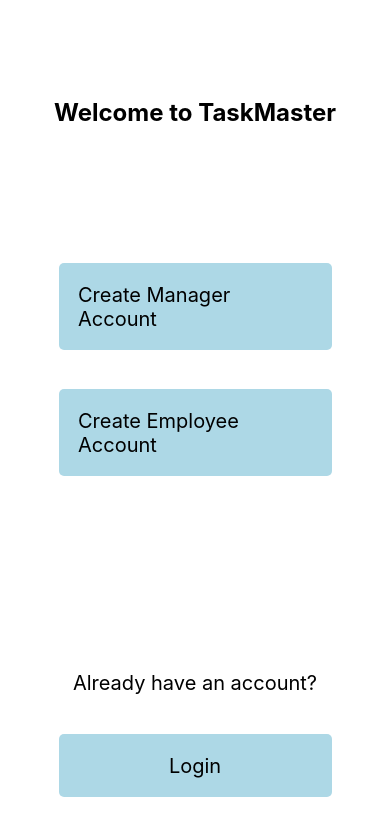
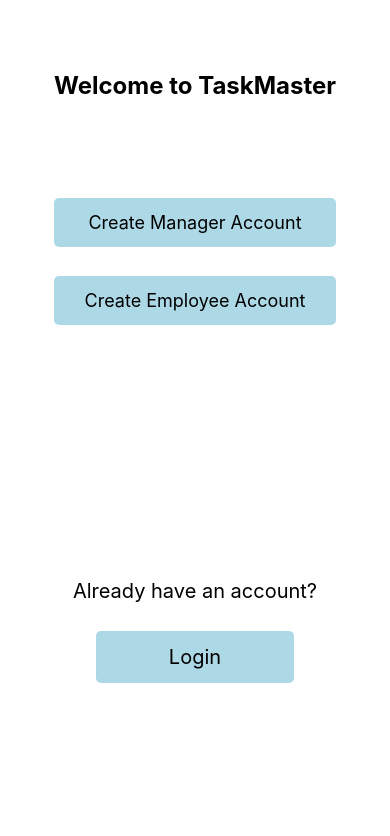
Before and after one commit to HorvathTeddy/TaskMaster, a React Native app: screen / in a window 390 px wide. Shown: the top 836 px of the page. Built offline with nearby package versions, Linux system fonts and the light colour scheme.

Commit message:
moved some components around

```diff
--- a/App.js
+++ b/App.js
@@ -1,18 +1,11 @@
-import { StatusBar } from "expo-status-bar";
 import { StyleSheet, Text, View } from "react-native";
-import StandardButton from "./components/CreateAccount/CreateAccountButtons";
-import LoginButtons from "./components/CreateAccount/LoginButtons";
+import CreateAccoutMain from "./components/CreateAccount/CreateAccoutMain";
 
 export default function App() {
   const handlePress = () => false;
   return (
     <View style={styles.container}>
-      <Text style={styles.text}>Welcome to TaskMaster</Text>
-      <StandardButton title="Create Manager Account"></StandardButton>
-      <StandardButton title="Create Employee Account"></StandardButton>
-      <Text style={styles.loginText}>Already have an account?</Text>
-      <LoginButtons title="Login"></LoginButtons>
-      <StatusBar style="auto" />
+      <CreateAccoutMain></CreateAccoutMain>
     </View>
   );
 }
@@ -24,15 +17,4 @@
     alignItems: "center",
     justifyContent: "flex-start",
   },
-  text: {
-    paddingTop: "25%",
-    paddingBottom: "25%",
-    fontSize: 24,
-    fontWeight: "bold",
-  },
-  loginText: {
-    paddingTop: "50%",
-    paddingBottom: "-30%",
-    fontSize: 20,
-  },
 });
--- a/components/CreateAccount/CreateAccountButtons.js
+++ b/components/CreateAccount/CreateAccountButtons.js
@@ -14,7 +14,7 @@
   button: {
     alignItems: "center",
     justifyContent: "flex-start",
-    width: "70%",
+    width: "100%",
     marginTop: "10%",
     padding: "5%",
     borderRadius: 5,
@@ -22,7 +22,7 @@
   },
   text: {
     justifyContent: "center",
-    fontSize: 20,
+    fontSize: 18,
   },
 });
 
--- /dev/null
+++ b/components/CreateAccount/CreateAccoutMain.js
@@ -0,0 +1,40 @@
+import { Text, StyleSheet, View } from "react-native";
+import React, { Component } from "react";
+import StandardButton from "./CreateAccountButtons";
+import LoginButtons from "./LoginButtons";
+import { StatusBar } from "expo-status-bar";
+
+export default class CreateAccoutMain extends Component {
+  render() {
+    return (
+      <View style={styles.container}>
+        <Text style={styles.text}>Welcome to TaskMaster</Text>
+        <StandardButton title="Create Manager Account"></StandardButton>
+        <StandardButton title="Create Employee Account"></StandardButton>
+        <Text style={styles.loginText}>Already have an account?</Text>
+        <LoginButtons title="Login"></LoginButtons>
+        <StatusBar style="auto" />
+      </View>
+    );
+  }
+}
+
+const styles = StyleSheet.create({
+  container: {
+    flex: 1,
+    backgroundColor: "#fff",
+    alignItems: "center",
+    justifyContent: "flex-start",
+  },
+  text: {
+    paddingTop: "25%",
+    paddingBottom: "25%",
+    fontSize: 24,
+    fontWeight: "bold",
+  },
+  loginText: {
+    paddingTop: "90%",
+    paddingBottom: "-30%",
+    fontSize: 20,
+  },
+});
```
